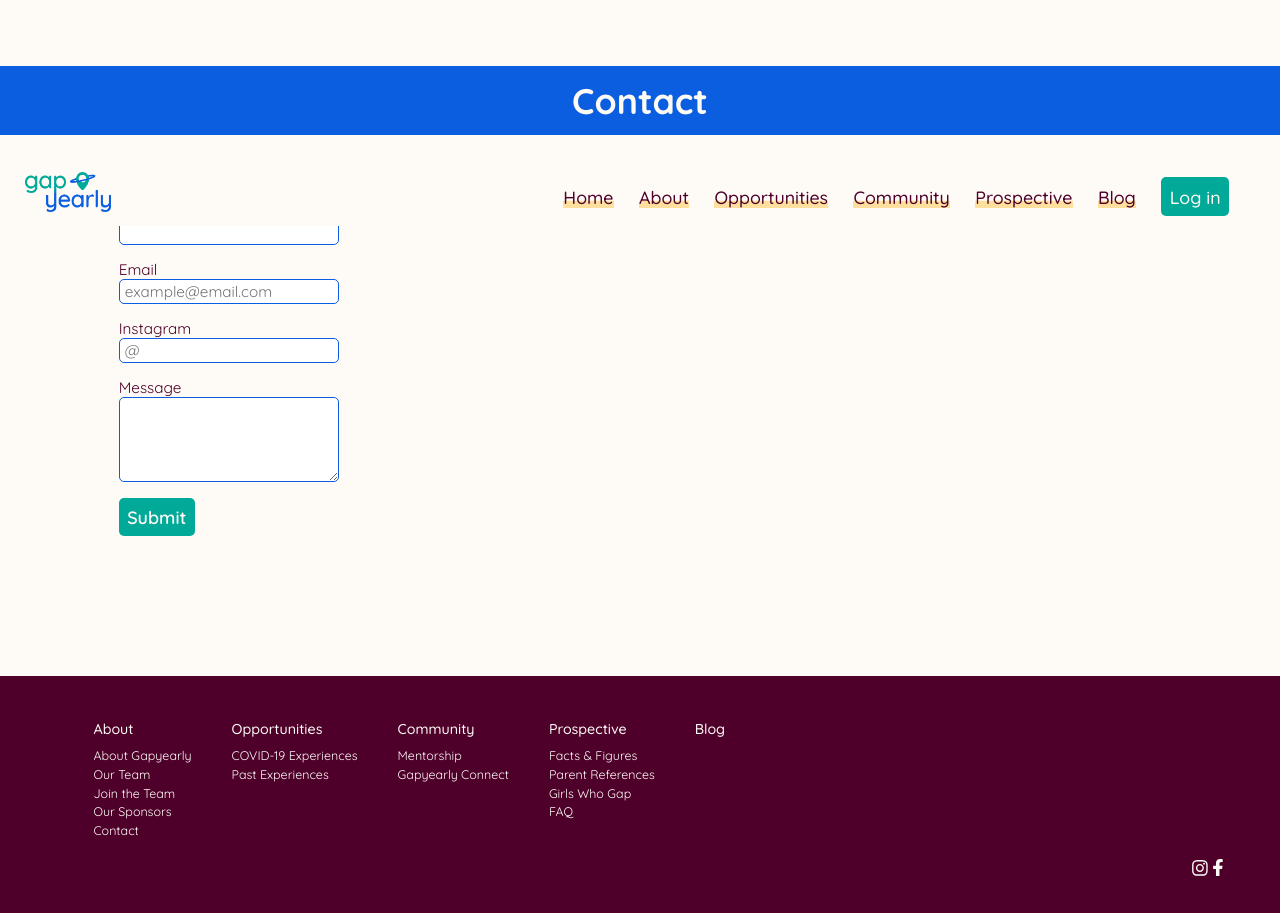
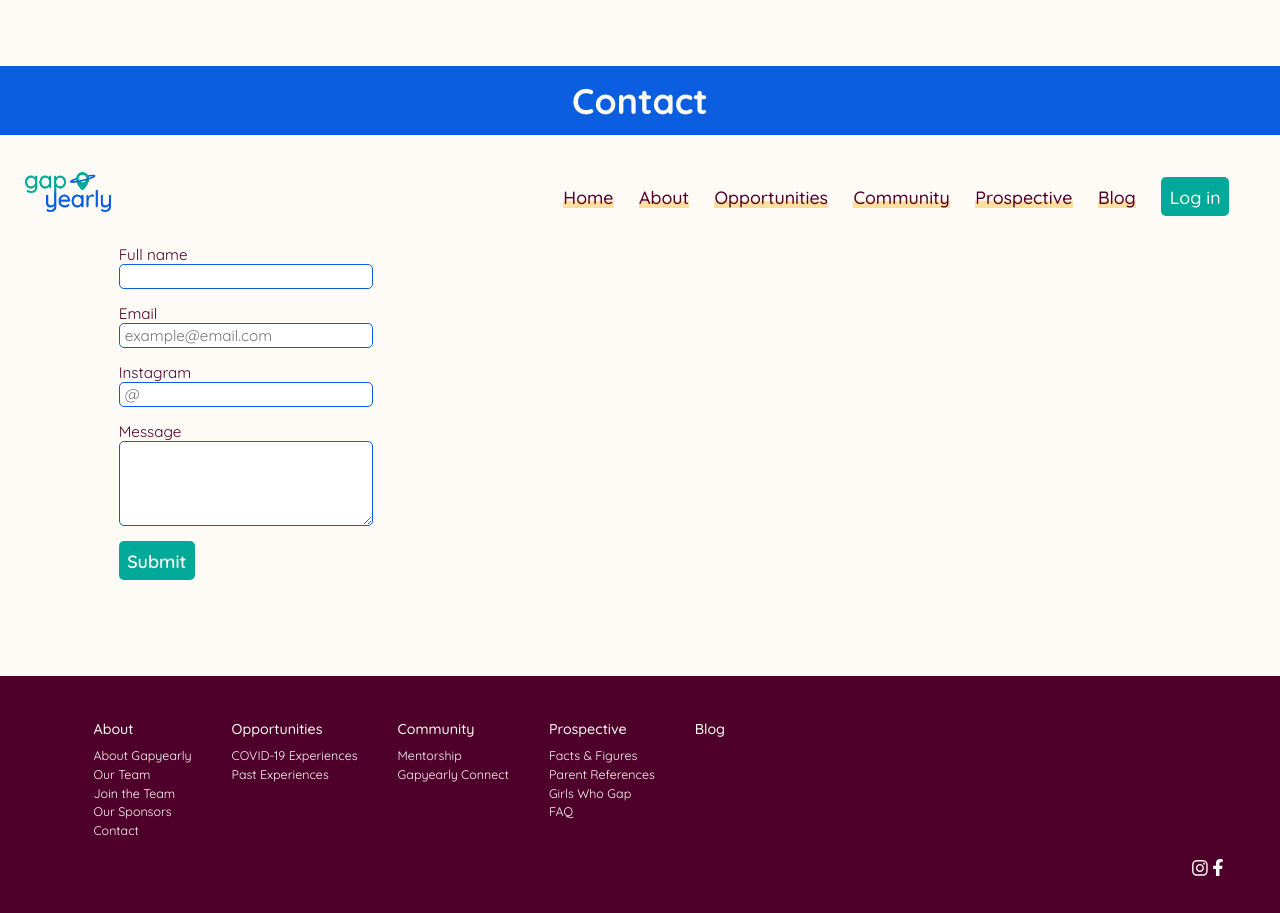
Before and after one commit to gapyearly/NextJS-Client, a Next.js app: page /contact in a window 1280 px wide. Built offline with nearby package versions, Linux system fonts and the light colour scheme.

Commit message:
contact form final

```diff
--- /dev/null
+++ b/components/Forms/form.module.css
@@ -0,0 +1,5 @@
+.contactDescription {
+  font-size: 1.1rem;
+}
+.contact {
+}
--- a/pages/contact.js
+++ b/pages/contact.js
@@ -1,6 +1,7 @@
 import Layout from "@components/Layouts/Layout";
 import Button from "@components/Buttons/Button";
-import styles from "@components/Buttons/Button.module.css";
+import btnstyles from "@components/Buttons/Button.module.css";
+import styles from "@components/Forms/form.module.css";
 import PageTitle from "@components/PageTitle";
 
 export default function Contact() {
@@ -8,10 +9,14 @@ export default function Contact() {
     <>
       <PageTitle>Contact</PageTitle>
       <Layout>
-        <p>Questions? Suggestions? Feedback? Any ways we can help you?</p>
-        <p>Please fill out this form and we'll get back to you ASAP!</p>
+        <p className={styles.contactDescription}>
+          Questions? Suggestions? Feedback? Any ways we can help you?
+        </p>
+        <p className={styles.contactDescription}>
+          Please fill out this form and we'll get back to you ASAP!
+        </p>
         {/* TODO: alex fill in action pls */}
-        <form method="POST" action="#">
+        <form method="POST" action="#" className={styles.contact}>
           <label htmlFor="fullName">
             Full name
             <input
--- a/styles/globals.css
+++ b/styles/globals.css
@@ -86,7 +86,7 @@ input,
 textarea {
   font-size: 0.9rem;
   border: 1px solid var(--horizon);
-  width: 13rem;
+  width: 15rem;
   padding: 2px 5px;
   display: block;
   margin-bottom: 0.7rem;
@@ -100,7 +100,9 @@ textarea {
 label {
   font-size: 0.9rem;
 }
-
+form {
+  margin-top: 2rem;
+}
 h1 {
   text-align: center;
   margin: 0 0 0.6em 0;
```
